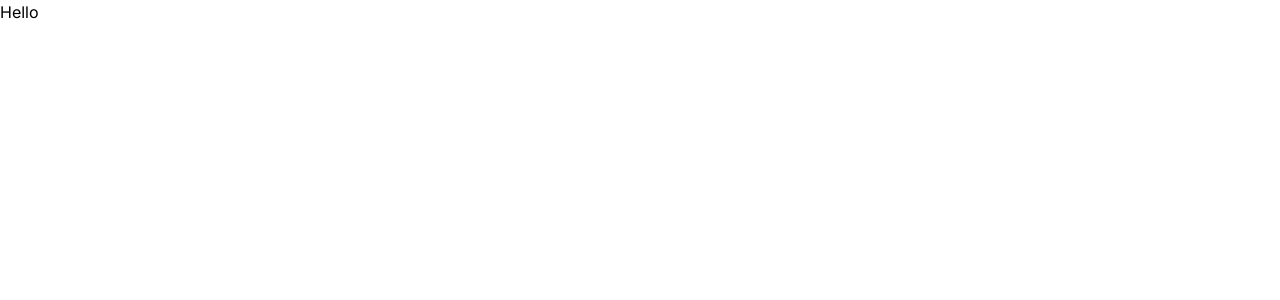
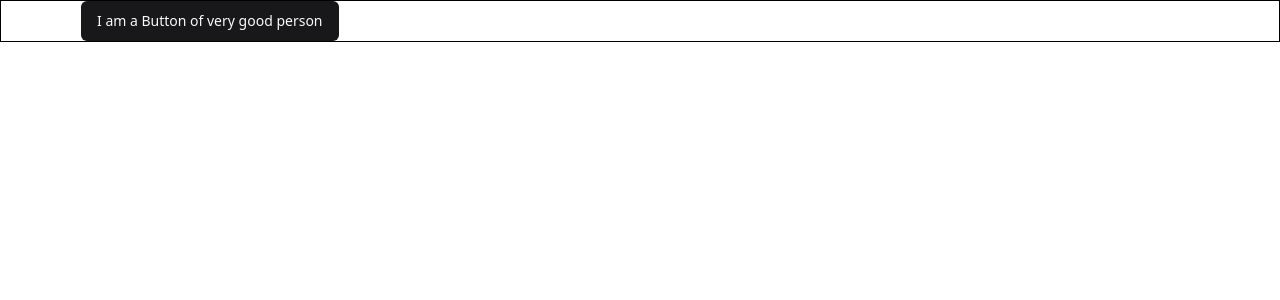
Before and after one commit to tsahil01/ask-pdf, a Next.js app: page / in a window 1280 px wide. Shown: the top 300 px of the page. Built offline with nearby package versions, Linux system fonts and the light colour scheme.

Commit message:
shadcn init

```diff
--- a/src/app/globals.css
+++ b/src/app/globals.css
@@ -1,3 +1,76 @@
 @tailwind base;
 @tailwind components;
 @tailwind utilities;
+
+@layer base {
+  :root {
+    --background: 0 0% 100%;
+    --foreground: 240 10% 3.9%;
+
+    --card: 0 0% 100%;
+    --card-foreground: 240 10% 3.9%;
+
+    --popover: 0 0% 100%;
+    --popover-foreground: 240 10% 3.9%;
+
+    --primary: 240 5.9% 10%;
+    --primary-foreground: 0 0% 98%;
+
+    --secondary: 240 4.8% 95.9%;
+    --secondary-foreground: 240 5.9% 10%;
+
+    --muted: 240 4.8% 95.9%;
+    --muted-foreground: 240 3.8% 46.1%;
+
+    --accent: 240 4.8% 95.9%;
+    --accent-foreground: 240 5.9% 10%;
+
+    --destructive: 0 84.2% 60.2%;
+    --destructive-foreground: 0 0% 98%;
+
+    --border: 240 5.9% 90%;
+    --input: 240 5.9% 90%;
+    --ring: 240 10% 3.9%;
+
+    --radius: 0.5rem;
+  }
+
+  .dark {
+    --background: 240 10% 3.9%;
+    --foreground: 0 0% 98%;
+
+    --card: 240 10% 3.9%;
+    --card-foreground: 0 0% 98%;
+
+    --popover: 240 10% 3.9%;
+    --popover-foreground: 0 0% 98%;
+
+    --primary: 0 0% 98%;
+    --primary-foreground: 240 5.9% 10%;
+
+    --secondary: 240 3.7% 15.9%;
+    --secondary-foreground: 0 0% 98%;
+
+    --muted: 240 3.7% 15.9%;
+    --muted-foreground: 240 5% 64.9%;
+
+    --accent: 240 3.7% 15.9%;
+    --accent-foreground: 0 0% 98%;
+
+    --destructive: 0 62.8% 30.6%;
+    --destructive-foreground: 0 0% 98%;
+
+    --border: 240 3.7% 15.9%;
+    --input: 240 3.7% 15.9%;
+    --ring: 240 4.9% 83.9%;
+  }
+}
+
+@layer base {
+  * {
+    @apply border-border;
+  }
+  body {
+    @apply bg-background text-foreground;
+  }
+}
--- a/src/app/layout.tsx
+++ b/src/app/layout.tsx
@@ -1,8 +1,14 @@
 import type { Metadata } from "next";
-import { Inter } from "next/font/google";
 import "./globals.css";
+import { cn } from "./lib/utils";
 
-const inter = Inter({ subsets: ["latin"] });
+import { Inter as FontSans } from "next/font/google"
+
+
+const fontSans = FontSans({
+  subsets: ["latin"],
+  variable: "--font-sans",
+})
 
 export const metadata: Metadata = {
   title: "Create Next App",
@@ -15,8 +21,13 @@
   children: React.ReactNode;
 }>) {
   return (
-    <html lang="en">
-      <body className={inter.className}>{children}</body>
+    <html lang="en" className="light">
+      <body className={cn(
+          "min-h-screen bg-background font-sans antialiased",
+          fontSans.variable
+        )}>
+          {children}
+      </body>
     </html>
   );
 }
--- /dev/null
+++ b/src/app/lib/utils.ts
@@ -0,0 +1,7 @@
+import clsx from "clsx";
+import { ClassValue } from "clsx";
+import { twMerge } from "tailwind-merge";
+
+export function cn(...inputs: ClassValue[]) {
+    return twMerge(clsx(inputs))
+}
--- a/src/app/page.tsx
+++ b/src/app/page.tsx
@@ -1,7 +1,14 @@
+import MaxWidthWrapper from "@/components/MaxWidthWrapper";
+import { Button } from "@/components/ui/button";
+
 export default function Home() {
   return (
     <>
-    Hello
+    <MaxWidthWrapper className="border border-black">
+      <div className="">
+        <Button>I am a Button of very good person</Button>
+      </div>
+    </MaxWidthWrapper>
     </>
   );
 }
--- /dev/null
+++ b/src/components/MaxWidthWrapper.tsx
@@ -0,0 +1,16 @@
+import { cn } from "@/app/lib/utils";
+import { ReactNode } from "react";
+
+export default function MaxWidthWrapper({
+    className,
+    children
+}: {
+    className?: string;
+    children: ReactNode
+}) {
+    return <>
+    <div className={cn("mx-auto w-full max-w-screen-xl px-2.5 md:px-20", className)}>
+        {children}
+    </div>
+    </>
+}
--- /dev/null
+++ b/src/components/ui/button.tsx
@@ -0,0 +1,56 @@
+import * as React from "react"
+import { Slot } from "@radix-ui/react-slot"
+import { cva, type VariantProps } from "class-variance-authority"
+
+import { cn } from "@/lib/utils"
+
+const buttonVariants = cva(
+  "inline-flex items-center justify-center whitespace-nowrap rounded-md text-sm font-medium ring-offset-background transition-colors focus-visible:outline-none focus-visible:ring-2 focus-visible:ring-ring focus-visible:ring-offset-2 disabled:pointer-events-none disabled:opacity-50",
+  {
+    variants: {
+      variant: {
+        default: "bg-primary text-primary-foreground hover:bg-primary/90",
+        destructive:
+          "bg-destructive text-destructive-foreground hover:bg-destructive/90",
+        outline:
+          "border border-input bg-background hover:bg-accent hover:text-accent-foreground",
+        secondary:
+          "bg-secondary text-secondary-foreground hover:bg-secondary/80",
+        ghost: "hover:bg-accent hover:text-accent-foreground",
+        link: "text-primary underline-offset-4 hover:underline",
+      },
+      size: {
+        default: "h-10 px-4 py-2",
+        sm: "h-9 rounded-md px-3",
+        lg: "h-11 rounded-md px-8",
+        icon: "h-10 w-10",
+      },
+    },
+    defaultVariants: {
+      variant: "default",
+      size: "default",
+    },
+  }
+)
+
+export interface ButtonProps
+  extends React.ButtonHTMLAttributes<HTMLButtonElement>,
+    VariantProps<typeof buttonVariants> {
+  asChild?: boolean
+}
+
+const Button = React.forwardRef<HTMLButtonElement, ButtonProps>(
+  ({ className, variant, size, asChild = false, ...props }, ref) => {
+    const Comp = asChild ? Slot : "button"
+    return (
+      <Comp
+        className={cn(buttonVariants({ variant, size, className }))}
+        ref={ref}
+        {...props}
+      />
+    )
+  }
+)
+Button.displayName = "Button"
+
+export { Button, buttonVariants }
--- /dev/null
+++ b/src/lib/utils.ts
@@ -0,0 +1,6 @@
+import { type ClassValue, clsx } from "clsx"
+import { twMerge } from "tailwind-merge"
+
+export function cn(...inputs: ClassValue[]) {
+  return twMerge(clsx(inputs))
+}
--- a/tailwind.config.ts
+++ b/tailwind.config.ts
@@ -1,20 +1,80 @@
-import type { Config } from "tailwindcss";
+import type { Config } from "tailwindcss"
 
-const config: Config = {
+const config = {
+  darkMode: ["class"],
   content: [
-    "./src/pages/**/*.{js,ts,jsx,tsx,mdx}",
-    "./src/components/**/*.{js,ts,jsx,tsx,mdx}",
-    "./src/app/**/*.{js,ts,jsx,tsx,mdx}",
-  ],
+    './pages/**/*.{ts,tsx}',
+    './components/**/*.{ts,tsx}',
+    './app/**/*.{ts,tsx}',
+    './src/**/*.{ts,tsx}',
+	],
+  prefix: "",
   theme: {
+    container: {
+      center: true,
+      padding: "2rem",
+      screens: {
+        "2xl": "1400px",
+      },
+    },
     extend: {
-      backgroundImage: {
-        "gradient-radial": "radial-gradient(var(--tw-gradient-stops))",
-        "gradient-conic":
-          "conic-gradient(from 180deg at 50% 50%, var(--tw-gradient-stops))",
+      colors: {
+        border: "hsl(var(--border))",
+        input: "hsl(var(--input))",
+        ring: "hsl(var(--ring))",
+        background: "hsl(var(--background))",
+        foreground: "hsl(var(--foreground))",
+        primary: {
+          DEFAULT: "hsl(var(--primary))",
+          foreground: "hsl(var(--primary-foreground))",
+        },
+        secondary: {
+          DEFAULT: "hsl(var(--secondary))",
+          foreground: "hsl(var(--secondary-foreground))",
+        },
+        destructive: {
+          DEFAULT: "hsl(var(--destructive))",
+          foreground: "hsl(var(--destructive-foreground))",
+        },
+        muted: {
+          DEFAULT: "hsl(var(--muted))",
+          foreground: "hsl(var(--muted-foreground))",
+        },
+        accent: {
+          DEFAULT: "hsl(var(--accent))",
+          foreground: "hsl(var(--accent-foreground))",
+        },
+        popover: {
+          DEFAULT: "hsl(var(--popover))",
+          foreground: "hsl(var(--popover-foreground))",
+        },
+        card: {
+          DEFAULT: "hsl(var(--card))",
+          foreground: "hsl(var(--card-foreground))",
+        },
+      },
+      borderRadius: {
+        lg: "var(--radius)",
+        md: "calc(var(--radius) - 2px)",
+        sm: "calc(var(--radius) - 4px)",
+      },
+      keyframes: {
+        "accordion-down": {
+          from: { height: "0" },
+          to: { height: "var(--radix-accordion-content-height)" },
+        },
+        "accordion-up": {
+          from: { height: "var(--radix-accordion-content-height)" },
+          to: { height: "0" },
+        },
+      },
+      animation: {
+        "accordion-down": "accordion-down 0.2s ease-out",
+        "accordion-up": "accordion-up 0.2s ease-out",
       },
     },
   },
-  plugins: [],
-};
-export default config;
+  plugins: [require("tailwindcss-animate")],
+} satisfies Config
+
+export default config
```
Also changed, not shown: package.json (+10 -4 lines), components.json (added), 1 other file (tests, documents, lock files or other folders).
